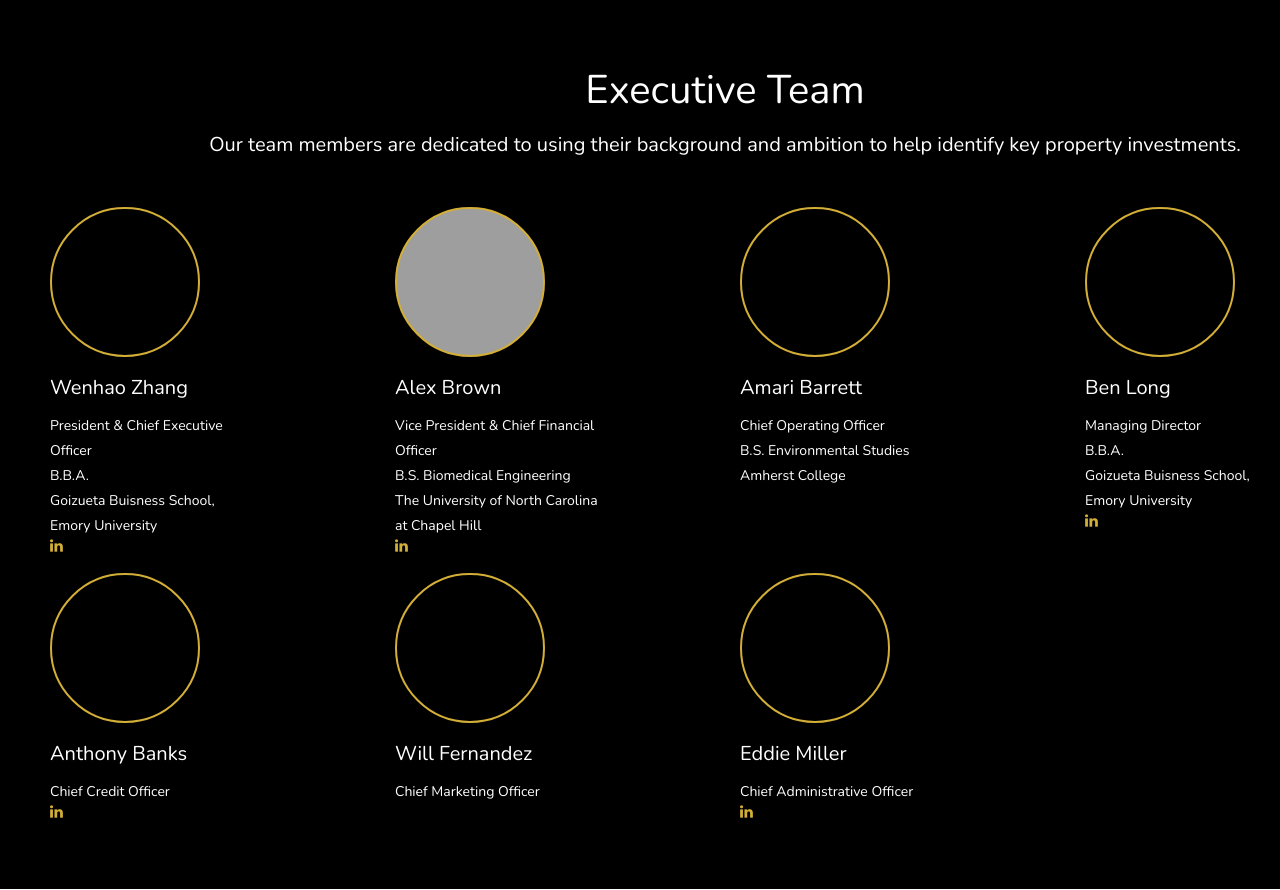
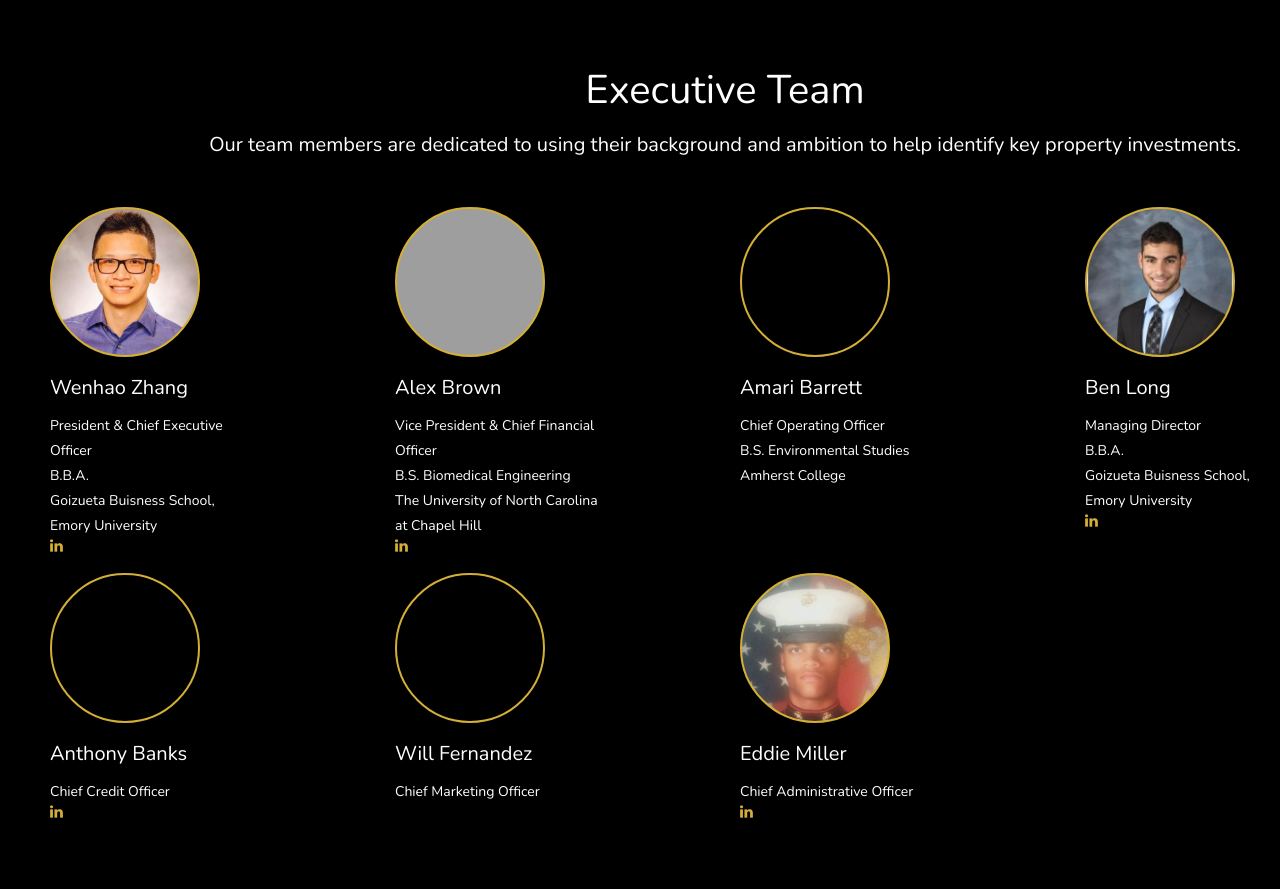
Before and after one commit to callistollc/callistollc.github.io, a PHP site: page / in a window 1280 px wide. Shown: the part 1202-2092 px from the top of the page. Run offline with PHP 8.4, Linux system fonts and the light colour scheme; some libraries are stand-ins or nearby versions; grey boxes are pictures that could not be loaded.

Commit message:
Added headshots

```diff
--- a/css/styles.css
+++ b/css/styles.css
@@ -1176,7 +1176,7 @@ Headshots
     line-height: 90px;
 }
 
-.feature-alex {
+.feature-person {
     display: inline-block;
     margin-right: 25px;
     width: 150px;
@@ -1187,11 +1187,25 @@ Headshots
     text-align: center;
     font-size: 25px;
     line-height: 90px;
-    background-image: url(../img/Alex.jpg);
     background-size: 100%;
 
 }
 
+.feature-alex {
+       background-image: url(../img/Alex.jpg);
+}
+
+.feature-ben {
+       background-image: url(../img/ben.jpg);
+}
+
+.feature-wenhao {
+       background-image: url(../img/wenhao.jpg);
+}
+
+.feature-eddie {
+       background-image: url(../img/eddie.jpg);
+}
 
 /* ==========================================================================
 Media
--- a/index.html
+++ b/index.html
@@ -122,7 +122,7 @@
              </div>
 				<div class="row teamrow">
 						<div class="col-md-3 feature-1 wp2">
-							<div class="feature-icon">
+							<div class="feature-person feature-wenhao">
 								<img src="" alt="">
 							</div>
 							<div class="feature-content">
@@ -134,7 +134,7 @@
 							</div>
 						</div>
 						<div class="col-md-3 feature-2 wp2 delay-05s">
-							<div class="feature-alex">
+							<div class="feature-person feature-alex">
                                 <img src="" alt=""/>
 							</div>
 							<div class="feature-content">
@@ -157,7 +157,7 @@
 							</div>
 						</div>
                     	<div class="col-md-3 feature-3 wp2 delay-1s">
-							<div class="feature-icon">
+							<div class="feature-person feature-ben">
 								<img src="" alt="">
 							</div>
 							<div class="feature-content">
@@ -193,7 +193,7 @@
 							</div>
                         </div>
                         <div class="col-md-3 feature-3 wp2 delay-1s">
-				            <div class="feature-icon">
+				            <div class="feature-person feature-eddie">
 				                <img src="" alt="">
 							</div>
 							<div class="feature-content">
```
Also changed, not shown: img/ben.jpg (added), img/eddie.jpg (added), img/wenhao.jpg (added), 3 other files.
